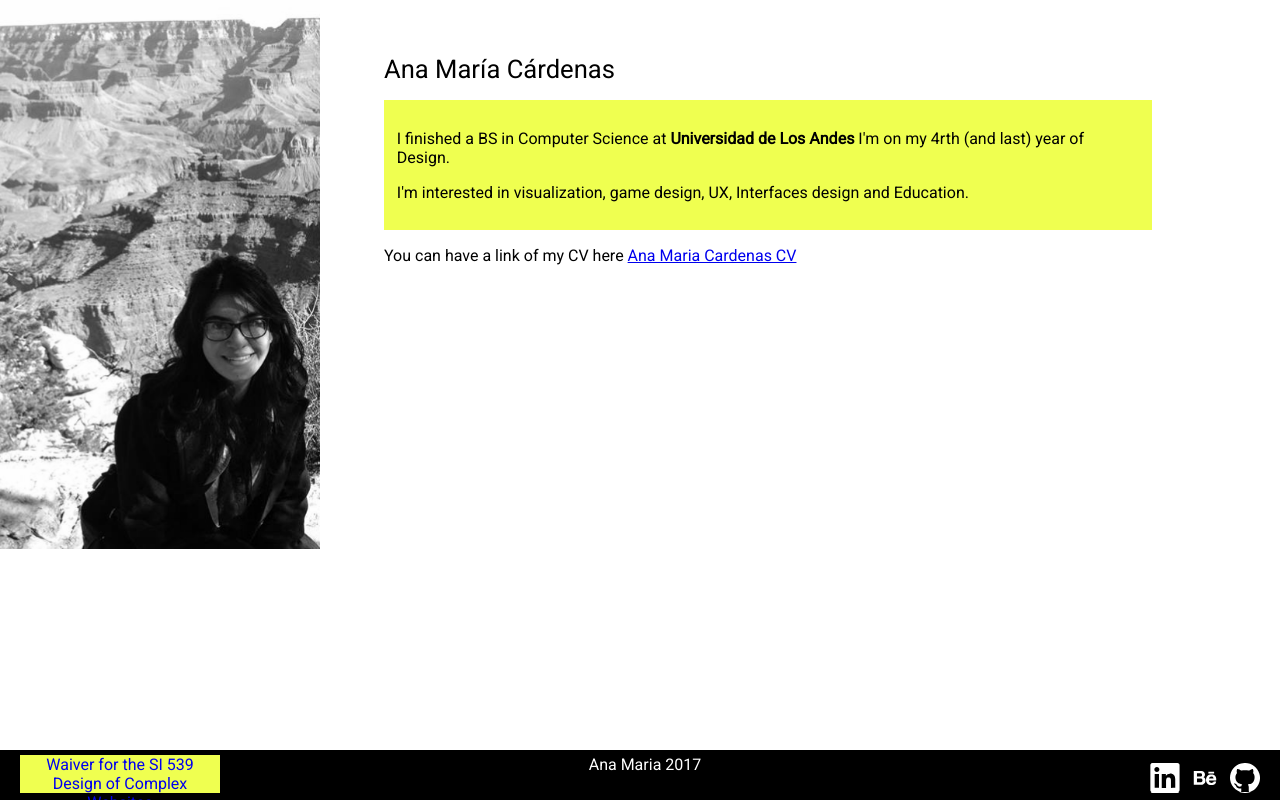
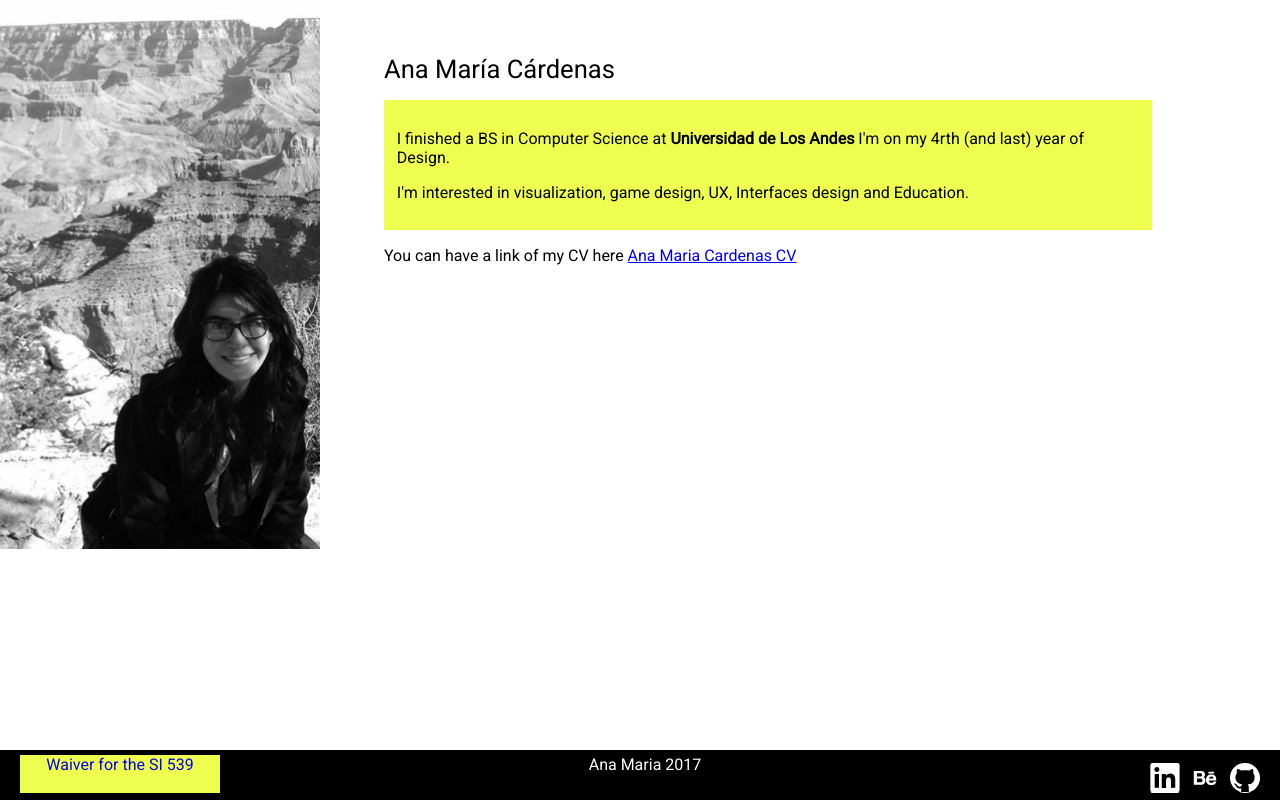
Before and after one commit to anuzk13/portfolio-waiver, a React (Create React App) app: page /portfolio-waiver/profile in a window 1280 px wide. Built offline with nearby package versions, Linux system fonts and the light colour scheme.

Commit message:
Change the info on the link

```diff
--- a/src/components/Footer.js
+++ b/src/components/Footer.js
@@ -6,7 +6,7 @@ class Footer extends Component {
     return (
       <div className="footer">
           <a href={config.contact.waiver} className="waiver">
-            Waiver for the SI 539 Design of Complex Websites
+            Waiver for the SI 539
           </a>
           <span> Ana Maria </span><span> 2017 </span>
           <a href={config.contact.github} className="github">
```
